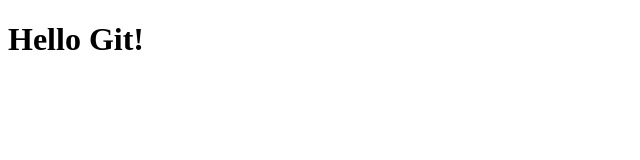
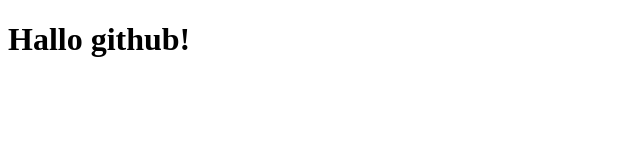
Before and after one commit to nconthntp/CobaRemote, a plain HTML site: page index.html in a window 1280 px wide. Shown: the whole page, without its empty margins (0-640 px from the left). Drawn offline with Linux system fonts and the light colour scheme.

Commit message:
Update index.html

```diff
--- a/index.html
+++ b/index.html
@@ -4,6 +4,6 @@
   <title>Contoh Repo</title>
 </head>
 <body>
-  <h1>Hello Git!</h1>
+  <h1>Hallo github!</h1>
 </body>
 </html>
```
